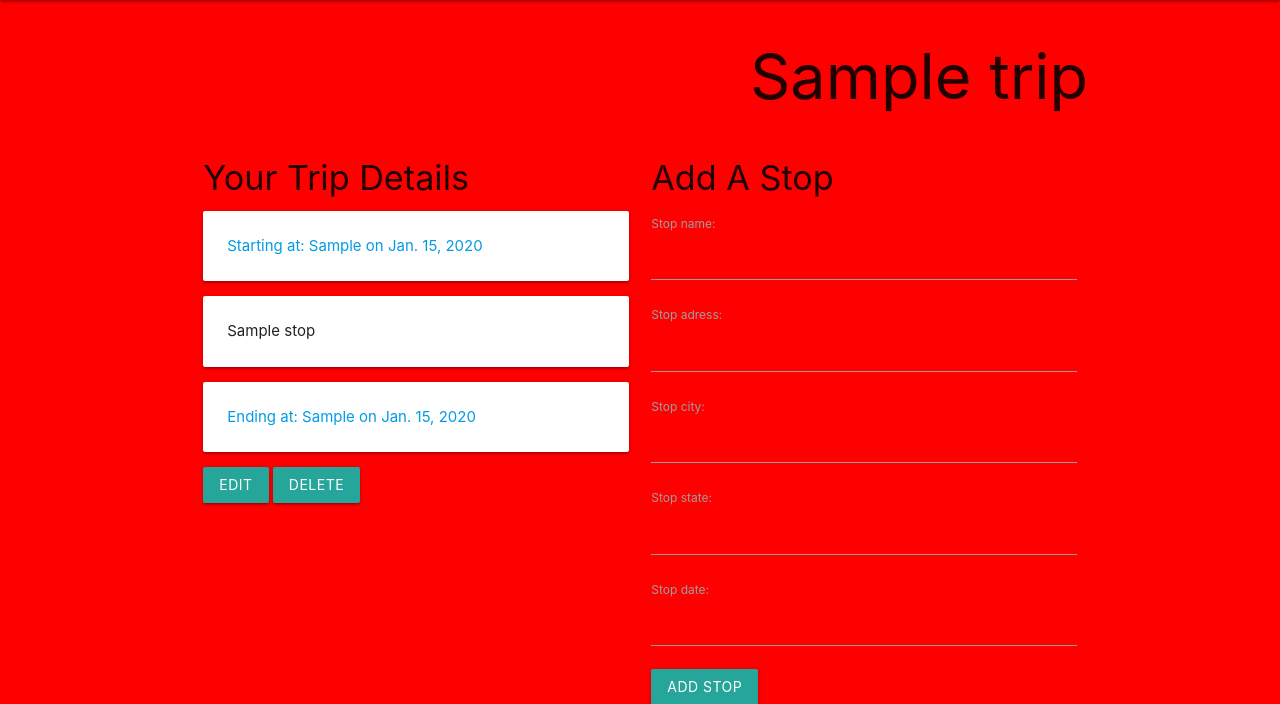
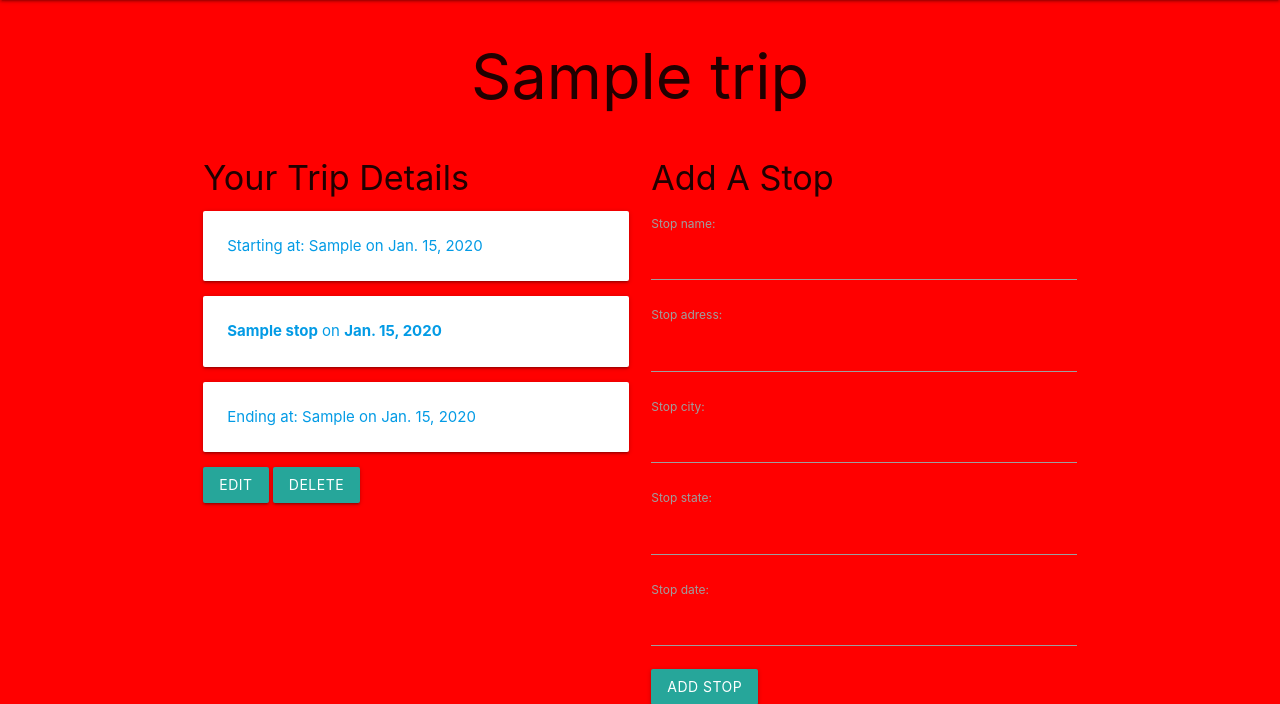
Before and after one commit to benjaminglasser/tripster, a Django app: page /trips/1 in a window 1280 px wide. Shown: the part 64-768 px from the top of the page. Run offline with Django 3.2, Linux system fonts and the light colour scheme; tables that the repository leaves empty hold one stand-in row (values such as "Sample post").

Commit message:
adds stop_detail page

```diff
--- a/main_app/static/css/style.css
+++ b/main_app/static/css/style.css
@@ -15,5 +15,9 @@ footer.page-footer {
 }
 
 .details-header {
-  text-align: right;
+  text-align: center;
 }
+
+.bold {
+  font-weight: bold;
+}
--- a/main_app/templates/trips/detail.html
+++ b/main_app/templates/trips/detail.html
@@ -18,9 +18,11 @@
 
         {% for s in stops %}
         <div class="card">
-            <div class="card-content">
-                <p>{{s.stop_name}}</p>
-            </div>
+            <a href='/trips/{{trip.id}}/stops/{{s.id}}'>
+                <div class="card-content">
+                    <p><span class="bold">{{s.stop_name}}</span> on <span class="bold">{{s.stop_date}}</span></p>
+                </div>
+            </a>
         </div>
         {% endfor %}
 
--- a/main_app/urls.py
+++ b/main_app/urls.py
@@ -13,6 +13,8 @@ urlpatterns = [
     # stops:
     path('trips/<int:trip_id>/stop_create/',
          views.stop_create, name="stop_create"),
+    path('trips/<int:trip_id>/stops/<int:stop_id>',
+         views.stop_detail, name="stop_detail")
 
 
     # auth:
--- a/main_app/views.py
+++ b/main_app/views.py
@@ -68,6 +68,12 @@ def stop_create(request, trip_id):
     return redirect('detail', trip_id=trip_id)
 
 
+def stop_detail(request, trip_id, stop_id):
+    stop = Stop.objects.get(id=stop_id)
+    return render(request, 'stops/detail.html', {
+        'stop': stop
+    })
+
 # auth:
 
 
```
Also changed, not shown: main_app/templates/stops/detail.html (added, +10 -0 lines).
